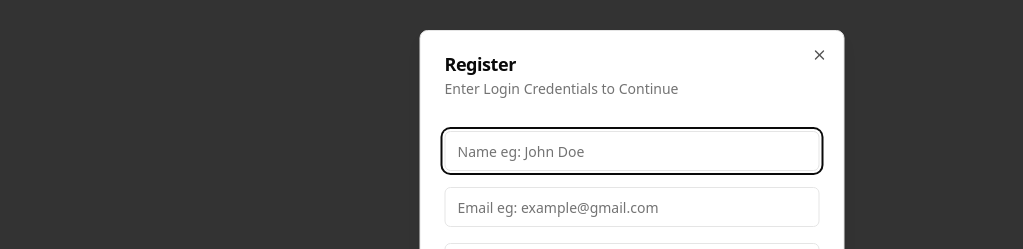
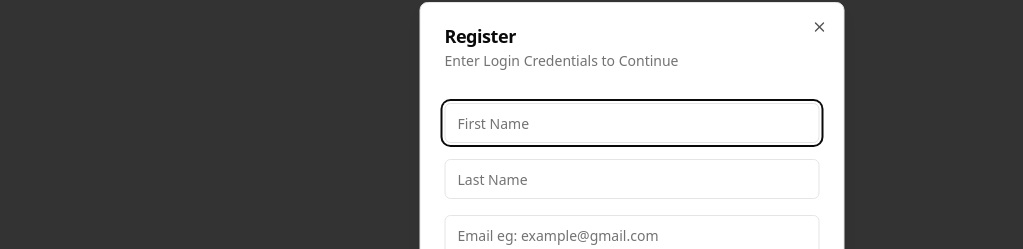
Before and after one commit to hareshkhan01/Expense_tracker_app, a React (Vite) app in the folder frontend/: page / in a window 1280 px wide. Both pictures are taken after a click on the button "Register". Shown: the part 195-444 px from the top of the page, without its empty margins (8-1031 px from the left). Built offline with nearby package versions, Linux system fonts and the light colour scheme.

Commit message:
Update Register Dialog add First Name Last Name

```diff
--- a/frontend/src/components/Navbar.jsx
+++ b/frontend/src/components/Navbar.jsx
@@ -80,7 +80,7 @@
             </a>
             <a
               href="#"
-              className="group inline-flex h-9 w-max items-center justify-center rounded-md bg-white px-4 py-2 text-sm font-medium transition-colors hover:bg-gray-100 hover:text-gray-900 focus:bg-gray-100 focus:text-gray-900 focus:outline-none disabled:pointer-events-none disabled:opacity-50 data-[active]:bg-gray-100/50 data-[state=open]:bg-gray-100/50 dark:bg-gray-950 dark:hover:bg-gray-800 dark:hover:text-gray-50 dark:focus:bg-gray-800 dark:focus:text-gray-50 dark:data-[active]:bg-gray-800/50 dark:data-[state=open]:bg-gray-800/50 rounded-full"
+              className="group inline-flex h-9 w-max items-center justify-center bg-white px-4 py-2 text-sm font-medium transition-colors hover:bg-gray-100 hover:text-gray-900 focus:bg-gray-100 focus:text-gray-900 focus:outline-none disabled:pointer-events-none disabled:opacity-50 data-[active]:bg-gray-100/50 data-[state=open]:bg-gray-100/50 dark:bg-gray-950 dark:hover:bg-gray-800 dark:hover:text-gray-50 dark:focus:bg-gray-800 dark:focus:text-gray-50 dark:data-[active]:bg-gray-800/50 dark:data-[state=open]:bg-gray-800/50 rounded-full"
             >
               <span>
                 <RxDashboard className="mr-2 h-4 w-4" />
@@ -89,7 +89,7 @@
             </a>
             <a
               href="#"
-              className="group inline-flex h-9 w-max items-center justify-center rounded-md bg-white px-4 py-2 text-sm font-medium transition-colors hover:bg-gray-100 hover:text-gray-900 focus:bg-gray-100 focus:text-gray-900 focus:outline-none disabled:pointer-events-none disabled:opacity-50 data-[active]:bg-gray-100/50 data-[state=open]:bg-gray-100/50 dark:bg-gray-950 dark:hover:bg-gray-800 dark:hover:text-gray-50 dark:focus:bg-gray-800 dark:focus:text-gray-50 dark:data-[active]:bg-gray-800/50 dark:data-[state=open]:bg-gray-800/50 rounded-full"
+              className="group inline-flex h-9 w-max items-center justify-center bg-white px-4 py-2 text-sm font-medium transition-colors hover:bg-gray-100 hover:text-gray-900 focus:bg-gray-100 focus:text-gray-900 focus:outline-none disabled:pointer-events-none disabled:opacity-50 data-[active]:bg-gray-100/50 data-[state=open]:bg-gray-100/50 dark:bg-gray-950 dark:hover:bg-gray-800 dark:hover:text-gray-50 dark:focus:bg-gray-800 dark:focus:text-gray-50 dark:data-[active]:bg-gray-800/50 dark:data-[state=open]:bg-gray-800/50 rounded-full"
             >
               About us
             </a>
--- a/frontend/src/components/RegisterDialog.jsx
+++ b/frontend/src/components/RegisterDialog.jsx
@@ -27,9 +27,16 @@
         <div className="grid gap-4 py-4">
         <div className="grid grid-cols-4 items-center gap-4">
             <Input
-              id="username"
+              id="firstname"
               className="col-span-4"
-              placeholder="Name eg: John Doe"
+              placeholder="First Name"
+            />
+          </div>
+        <div className="grid grid-cols-4 items-center gap-4">
+            <Input
+              id="lastname"
+              className="col-span-4"
+              placeholder="Last Name"
             />
           </div>
           <div className="grid grid-cols-4 items-center gap-4">
```
